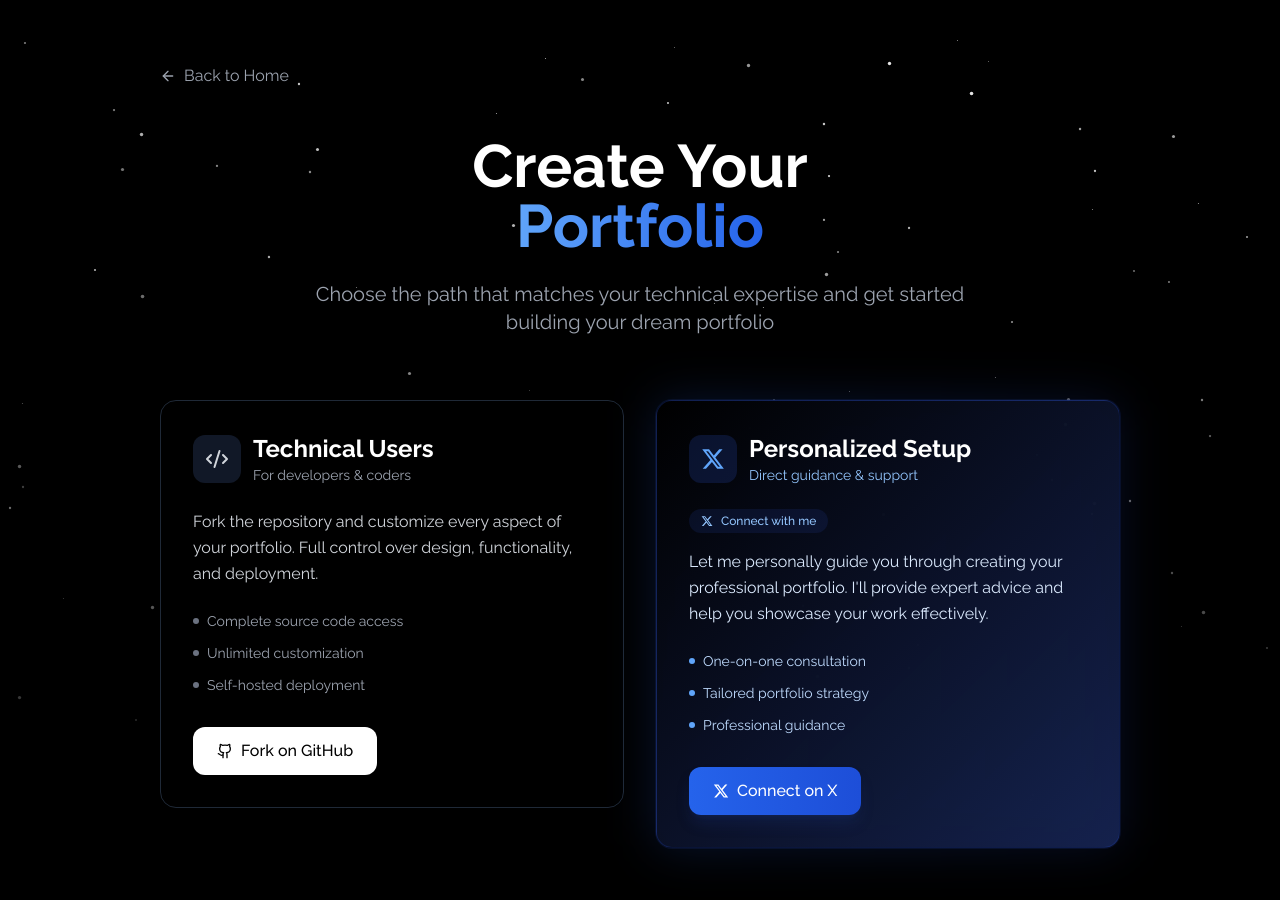
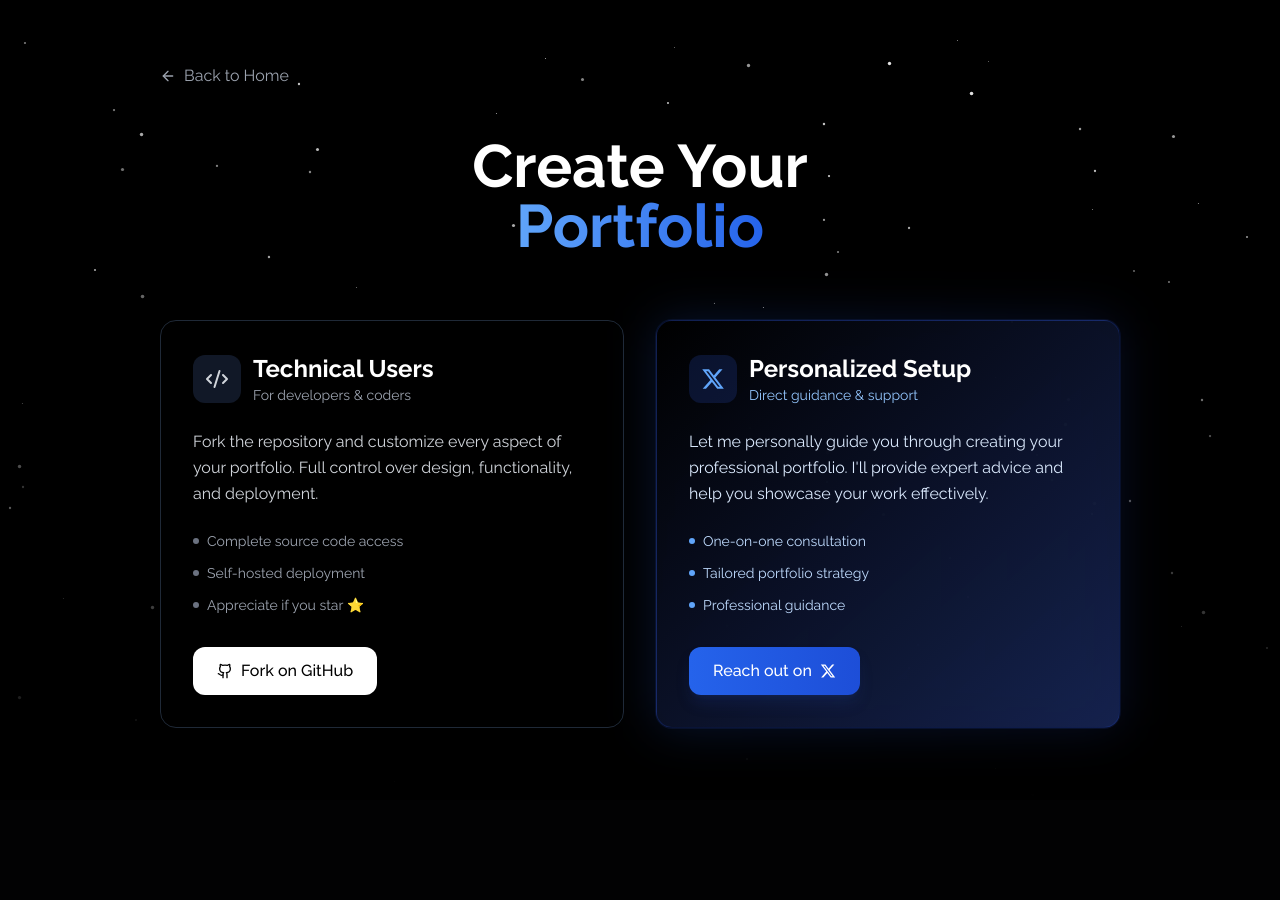
Before and after one commit to Ahmad-Munab/portfolio-v3, a Next.js app: page /create-your-portfolio in a window 1280 px wide. Shown: the top 900 px of the page. After the commit the page ends 800 px from the top, so only its background shows below. Built offline with nearby package versions, Linux system fonts and the light colour scheme.

Commit message:
finishing up

```diff
--- a/src/app/create-your-portfolio/page.tsx
+++ b/src/app/create-your-portfolio/page.tsx
@@ -78,14 +78,9 @@ export default function GeneratePortfolioPage() {
               Portfolio
             </span>
           </h1>
-          <p className="text-lg sm:text-xl text-gray-400 max-w-2xl mx-auto leading-relaxed">
-            Choose the path that matches your technical expertise and get
-            started building your dream portfolio
-          </p>
         </motion.div>
 
         <div className="grid lg:grid-cols-2 gap-6 sm:gap-8 mx-auto">
-          {/* Technical Users Option - Black & White */}
           <motion.div
             initial={{ opacity: 0, y: 30 }}
             animate={{ opacity: 1, y: 0 }}
@@ -121,11 +116,11 @@ export default function GeneratePortfolioPage() {
                 </div>
                 <div className="flex items-center gap-2 text-sm text-gray-400">
                   <div className="w-1.5 h-1.5 bg-gray-500 rounded-full" />
-                  <span>Unlimited customization</span>
+                  <span>Self-hosted deployment</span>
                 </div>
                 <div className="flex items-center gap-2 text-sm text-gray-400">
                   <div className="w-1.5 h-1.5 bg-gray-500 rounded-full" />
-                  <span>Self-hosted deployment</span>
+                  <span>Appreciate if you star ⭐</span>
                 </div>
               </div>
 
@@ -141,7 +136,6 @@ export default function GeneratePortfolioPage() {
             </div>
           </motion.div>
 
-          {/* Non-Technical Users Option - Blue Highlighted */}
           <motion.div
             initial={{ opacity: 0, y: 30 }}
             animate={{ opacity: 1, y: 0 }}
@@ -152,7 +146,6 @@ export default function GeneratePortfolioPage() {
             <div className="relative bg-gradient-to-br from-black to-blue-950/90 p-6 sm:p-8 rounded-2xl border border-blue-800/30 hover:border-blue-700/50 transition-all duration-500 group-hover:transform group-hover:scale-[1.02] ring-1 ring-blue-900/20">
               <div className="flex items-center gap-3 mb-6">
                 <div className="p-3 bg-blue-900/30 rounded-xl">
-                  {/* X Logo (SVG) */}
                   <svg
                     className="w-6 h-6 text-blue-400"
                     viewBox="0 0 24 24"
@@ -171,21 +164,10 @@ export default function GeneratePortfolioPage() {
                 </div>
               </div>
 
-              <div className="inline-flex items-center gap-2 bg-blue-900/20 text-blue-300 px-3 py-1 rounded-full text-xs font-medium mb-4">
-                <svg
-                  className="w-3 h-3"
-                  viewBox="0 0 24 24"
-                  fill="currentColor"
-                >
-                  <path d="M18.244 2.25h3.308l-7.227 8.26 8.502 11.24H16.17l-5.214-6.817L4.99 21.75H1.68l7.73-8.835L1.254 2.25H8.08l4.713 6.231zm-1.161 17.52h1.833L7.084 4.126H5.117z" />
-                </svg>
-                Connect with me
-              </div>
-
               <p className="text-blue-100 mb-6 leading-relaxed">
                 Let me personally guide you through creating your professional
-                portfolio. I&apos;ll provide expert advice and help you showcase your
-                work effectively.
+                portfolio. I&apos;ll provide expert advice and help you showcase
+                your work effectively.
               </p>
 
               <div className="space-y-3 mb-8">
@@ -209,7 +191,7 @@ export default function GeneratePortfolioPage() {
                 rel="noopener noreferrer"
                 className="inline-flex items-center gap-2 bg-gradient-to-r from-blue-600 to-blue-700 hover:from-blue-700 hover:to-blue-800 text-white px-6 py-3 rounded-xl font-medium transition-all duration-300 hover:transform hover:scale-105 shadow-lg shadow-blue-900/25 w-full sm:w-auto justify-center group/btn"
               >
-                {/* X Logo (SVG) */}
+                Reach out on{" "}
                 <svg
                   className="w-4 h-4 group-hover/btn:rotate-12 transition-transform duration-300"
                   viewBox="0 0 24 24"
@@ -217,7 +199,6 @@ export default function GeneratePortfolioPage() {
                 >
                   <path d="M18.244 2.25h3.308l-7.227 8.26 8.502 11.24H16.17l-5.214-6.817L4.99 21.75H1.68l7.73-8.835L1.254 2.25H8.08l4.713 6.231zm-1.161 17.52h1.833L7.084 4.126H5.117z" />
                 </svg>
-                Connect on X
               </a>
             </div>
           </motion.div>
```
Also changed, not shown: 1 other file (tests, documents, lock files or other folders).
